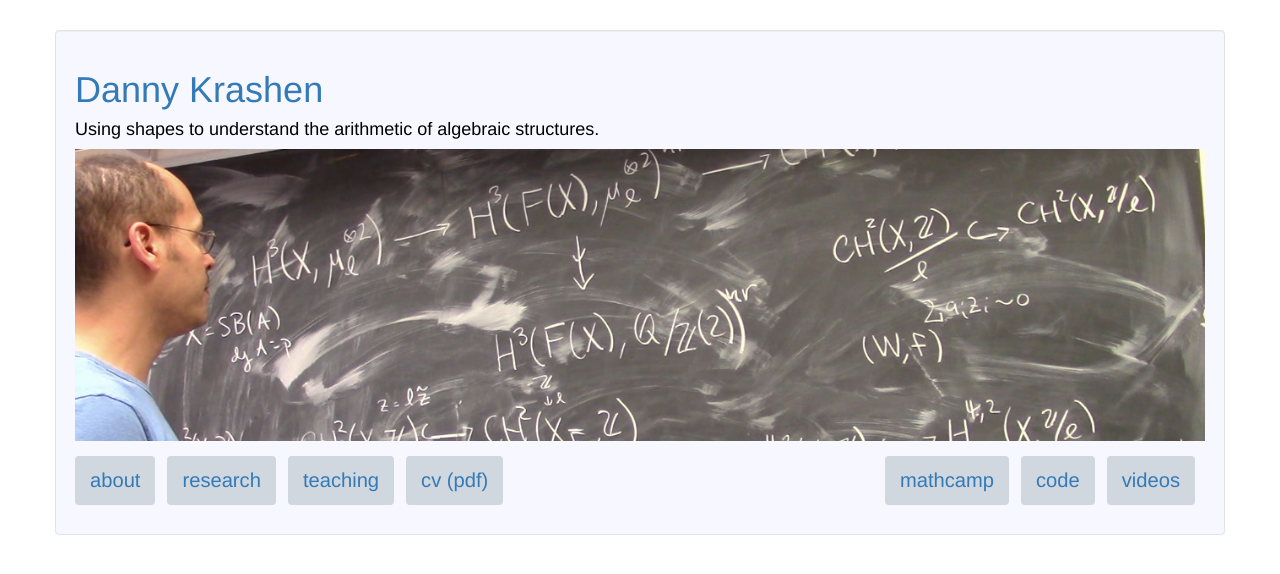
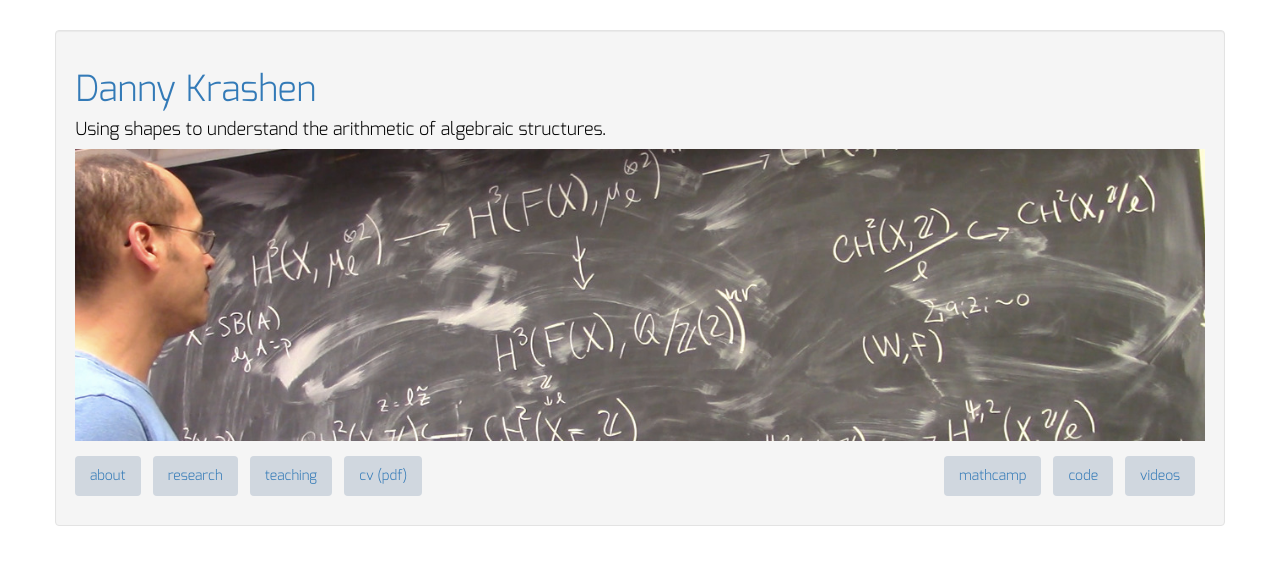
Before and after one commit to dkrashen/dkrashen.github.io, a Jekyll site: the page built from index.html, in a window 1280 px wide. Shown: the top 574 px of the page. Built offline with Jekyll 4.4.1, drawn with Linux system fonts in a browser that asks for light colours; nearby versions of some CDN libraries.

Commit message:
rm extra file

```diff
--- a/css/danny.css
+++ b/css/danny.css
@@ -5,14 +5,8 @@
   font-family: 'exobold';
   src: url("fonts/Exo-Medium.ttf"); }
 * {
-/*
   font-family: 'exo';
-*/
-  font-family: 'helvetica';
   color: black; }
-b {
-  font-size:110%;
-  }
 
 div.header-row {
   margin-top: 30px; }
@@ -34,17 +28,3 @@ img#actionpic {
   width: 16px;
   height: 16px;
   top: 3px; }
-
-.row {
-  background-color: #f7f7ff;
-}
-
-@media screen and (min-width: 680px)
-{
-  .nav * { font-size: 1.2em;}
-}
-
-@media screen and (max-width: 480px)
-{
-  .nav * { font-size: 1.0em;}
-}
```
Also changed, not shown: shirtpic.html (deleted, +0 -11 lines).
